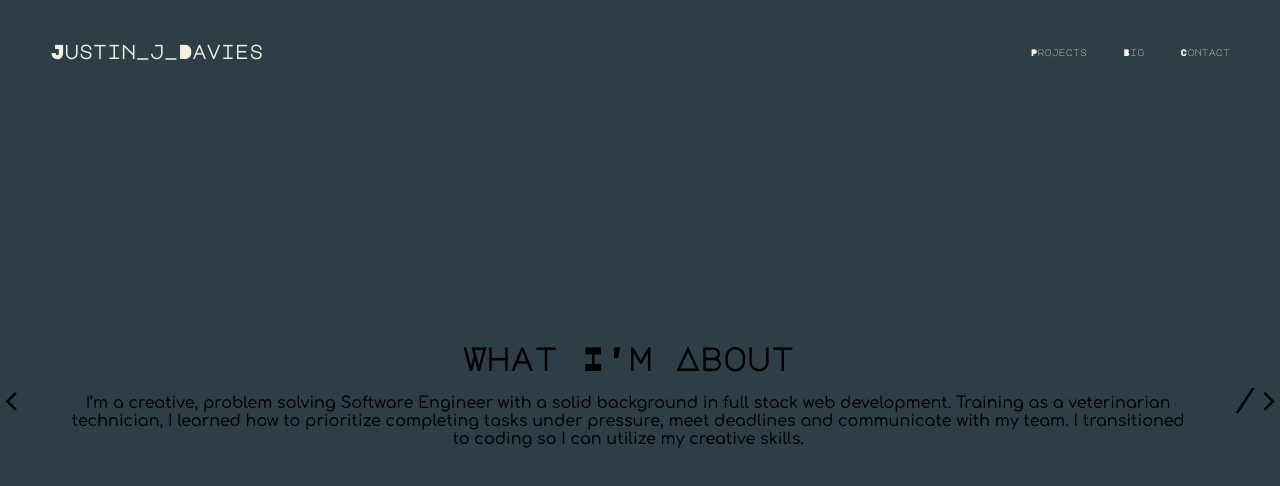
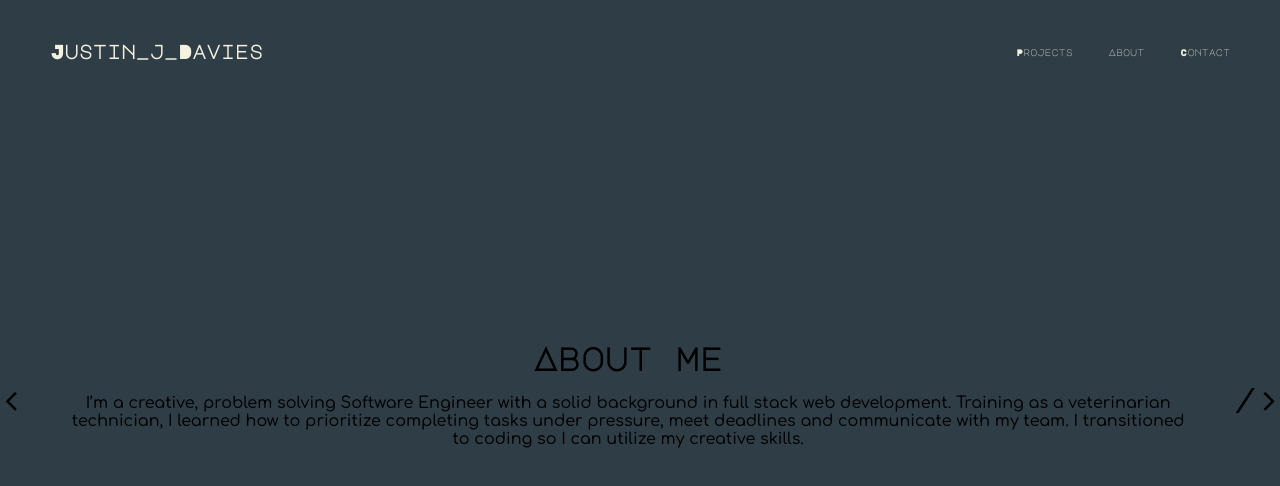
Before and after one commit to Therealjustindude/Portfolio_Website, a React (Create React App) app: page /about in a window 1280 px wide. Shown: the top 486 px of the page. Built offline with nearby package versions, Linux system fonts and the light colour scheme; a web font is replaced by a local one.

Commit message:
bio changed to about

```diff
--- a/src/Components/About.js
+++ b/src/Components/About.js
@@ -5,7 +5,7 @@ import styled from 'styled-components'
 const About = () => {
 	return (
 		<StyledDiv>
-			<StyledH1>What I'm About</StyledH1>
+			<StyledH1>About me</StyledH1>
 			<StyledP>I’m a creative, problem solving Software Engineer with a solid background in full stack web development. Training as a veterinarian technician, I learned how to prioritize completing tasks under pressure, meet deadlines and communicate with my team. I transitioned to coding so I can utilize my creative skills.</StyledP>
 		</StyledDiv>
 	)
--- a/src/Components/Navbar.js
+++ b/src/Components/Navbar.js
@@ -16,7 +16,7 @@ const Navbar = () => {
 				<Menu isOpen={isOpen}>
 					<LinkWrapper>
 						<MenuLink href="/projects">Projects</MenuLink>
-						<MenuLink href="/about">Bio</MenuLink>
+						<MenuLink href="/about">About</MenuLink>
 						<MenuLink href="/contact">Contact</MenuLink>
 					</LinkWrapper>
 				</Menu>
```
Also changed, not shown: 1 other file (tests, documents, lock files or other folders).
